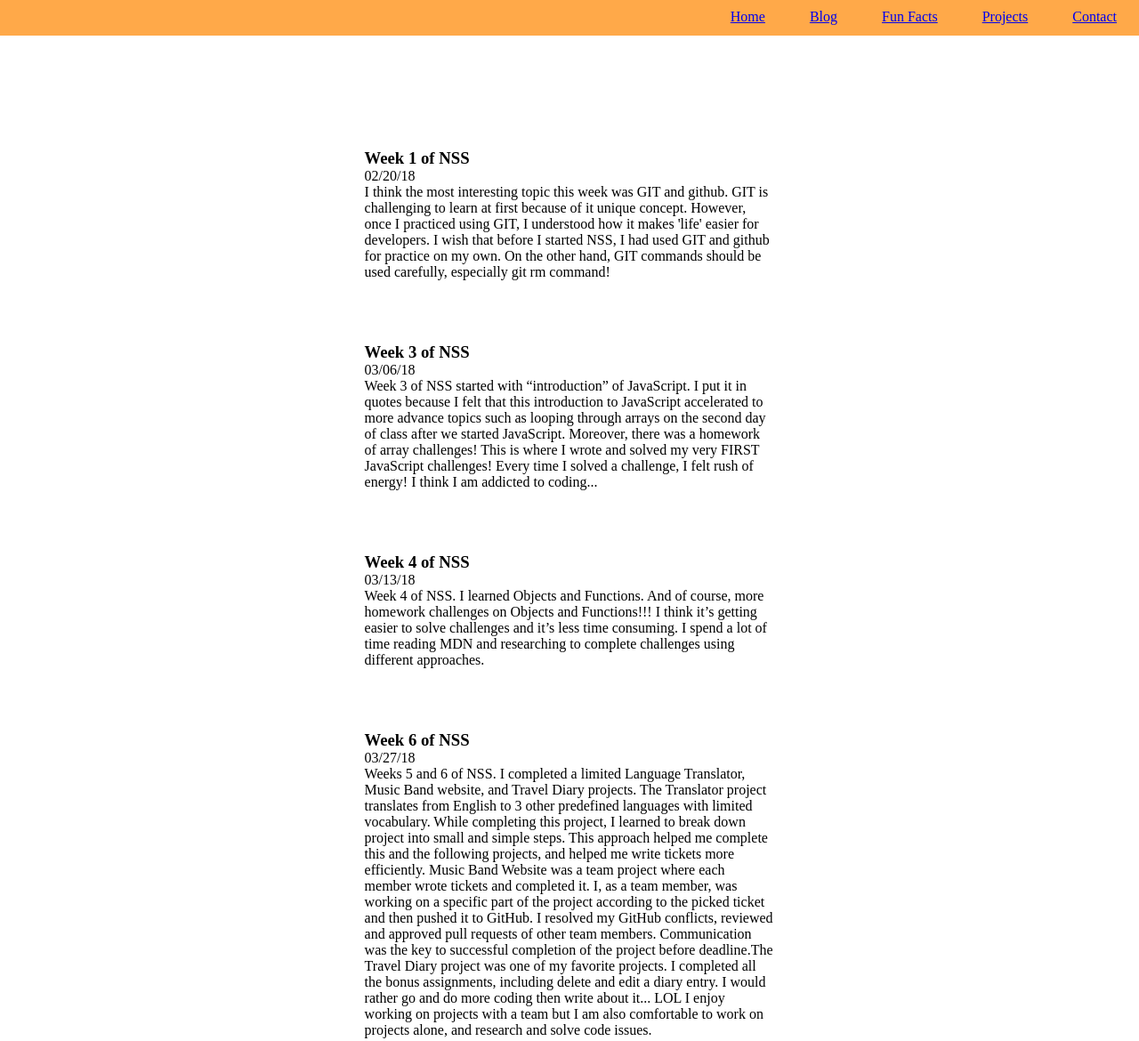
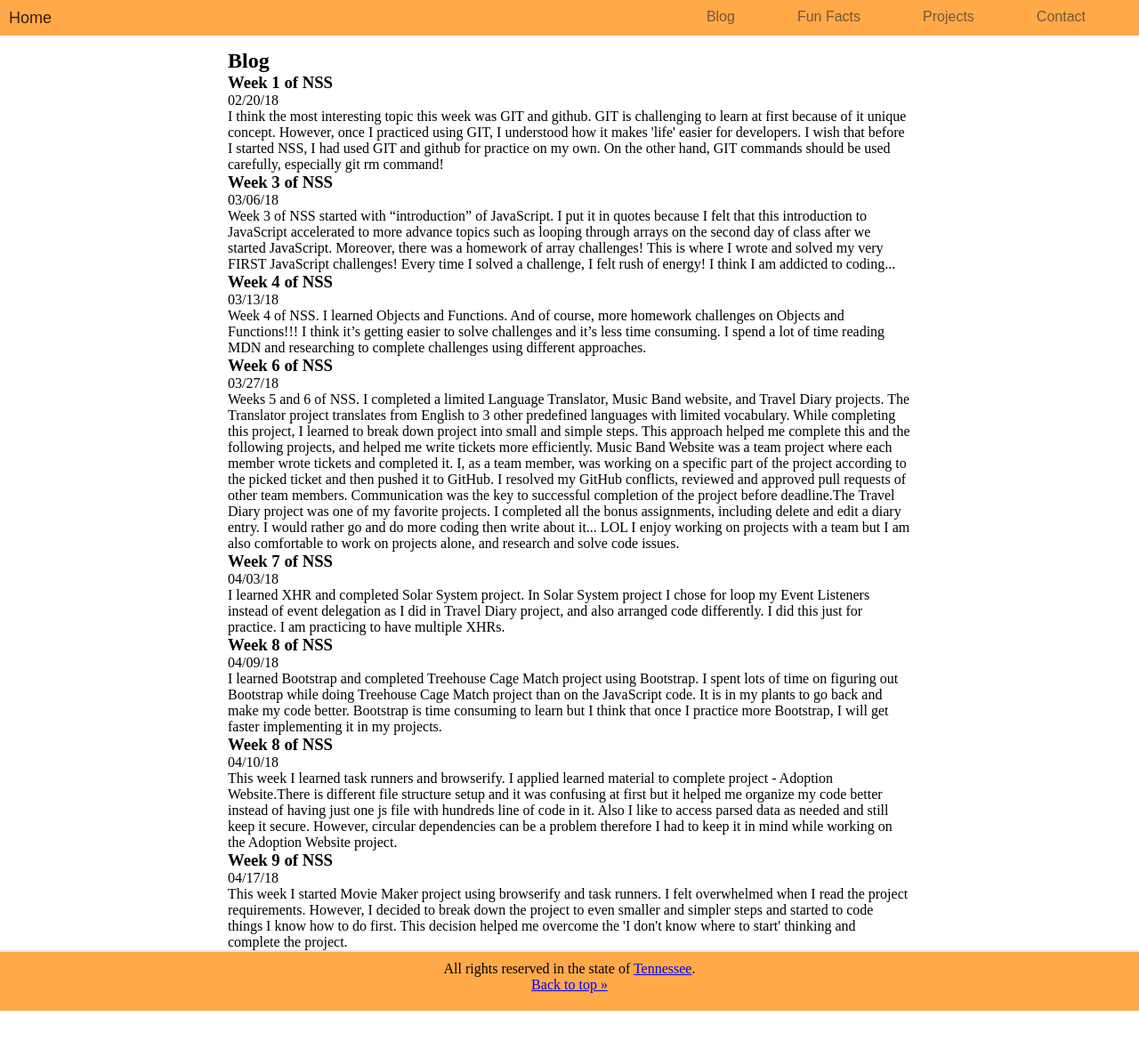
Before and after one commit to RitaSyed/RitaSyed, a plain HTML site: page blog.html in a window 1280 px wide. Shown: the top 1170 px of the page at 89% size. After the commit the page ends 1136 px from the top, so only its background shows below. Drawn offline with Linux system fonts and the light colour scheme.

Commit message:
added blogs 6 and 7, changed nav links color, modified css margin

```diff
--- a/blog.html
+++ b/blog.html
@@ -11,16 +11,17 @@
   <nav class="nav-container"></nav>
       <ul class="nav-menu">
       <li><a href="./index.html">Home</a></li>
-      <li><a href="./blog.html">Blog</a></li>
+      <li class="nav-link-right"><a href="./blog.html">Blog</a></li>
       <li><a href="./funFact.html">Fun Facts</a></li>
       <li><a href="./projects.html">Projects</a></li>
       <li><a href="./contact.html">Contact</a></li>
     </ul>
   </nav>
-  <header>
-    <h2 id="blog">Blog</h2>
-  </header>
+
   <article class="content-container">
+    <header>
+      <h2 id="blog">Blog</h2>
+    </header>
 
     <div id="my-projects"></div>
 
--- a/db/projects.json
+++ b/db/projects.json
@@ -35,6 +35,18 @@
       "title": "Week 8 of NSS",
       "date": "04/09/18",
       "post": "I learned Bootstrap and completed Treehouse Cage Match project using Bootstrap.  I spent lots of time on figuring out Bootstrap while doing Treehouse Cage Match project  than on the JavaScript code. It is in my plants to go back and make my code better. Bootstrap is time consuming to learn but I think that once I practice more Bootstrap, I will get faster implementing it in my projects."
+    },
+     {
+      "id": "blog6",
+      "title": "Week 8 of NSS",
+      "date": "04/10/18",
+      "post": "This week I learned task runners and browserify. I applied learned material to complete project - Adoption Website.There is different file structure setup and it was confusing at first but it helped me organize my code better instead of having just one js file with hundreds line of code in it. Also I like to access parsed data as needed and still keep it secure. However, circular dependencies can be a problem therefore I had to keep it in mind while working on the Adoption Website project."
+    },
+    {
+      "id": "blog7",
+      "title": "Week 9 of NSS",
+      "date": "04/17/18",
+      "post": "This week I started Movie Maker project using browserify and task runners. I felt overwhelmed when I read the project requirements. However,  I decided to break down the project to even smaller and simpler steps and started to code things I know how to do first. This decision helped me overcome the 'I don't know where to start' thinking and complete the project."
     }
   ],
   "projects": [
--- a/javascript/blogs.js
+++ b/javascript/blogs.js
@@ -10,7 +10,7 @@ const createBlogPosts = (blogsArray) => {
 
   for(var i=0; i<blogsArray.length; i++){
     var blogsString = "";
-    blogsString += "<article class='content-container'><h3>" + blogsArray[i].title + "</h3>";
+    blogsString += "<article><h3>" + blogsArray[i].title + "</h3>";
     blogsString += "<p>" + blogsArray[i].date + "</p>";
     blogsString += "<p>" + blogsArray[i].post + "</p>";
     blogsString += "</article>";
--- a/main.css
+++ b/main.css
@@ -23,7 +23,7 @@ img{
 .content-container{
   margin: 0 auto;
   width: 60%;
-  margin-top: 70px;
+  margin-top: 55px;
 }
 
 .icon {
@@ -33,25 +33,40 @@ img{
 .nav-menu {
   display: flex;
   width: 100%;
-  height: 40px;
   position: fixed;
   background-color:  #ffa949;
   z-index:1;
-  justify-content: flex-end;
-  list-style: none;
+  list-style-type: none;
+  height: 40px;
+}
+
+.nav-menu ul {
+  margin:15px;
+  padding: 0;
+
 }
 
 .nav-menu li a {
-  padding: 10px 25px;
-
+  color:#755938;
+  text-decoration: none;
+  font-family: "Exo 2", sans-serif;
+  font-size: 1em;
+  text-align:center;
+  margin-right: 50px;
+  padding: 10px 10px 10px 10px;
+}
+.nav-menu li a:hover,
+.nav-menu li a:active,
+.nav-menu li a:focus{
+  color:#3f1b0c;
+  font-size: 18px;
 }
 
-.nav-menu li a:hover {
-  font-size: 18px;
-  color: red;
-  background-color: yellowgreen;
+.nav-link-right {
+  margin-left: auto;
 }
 
+/* footer */
 .nav-menu,.main-footer  {
   padding-top: 10px;
   padding-bottom: 10px;
```
Also changed, not shown: contact.html (+1 -1 lines), funFact.html (+1 -1 lines), index.html (+1 -1 lines), projects.html (+1 -1 lines).
